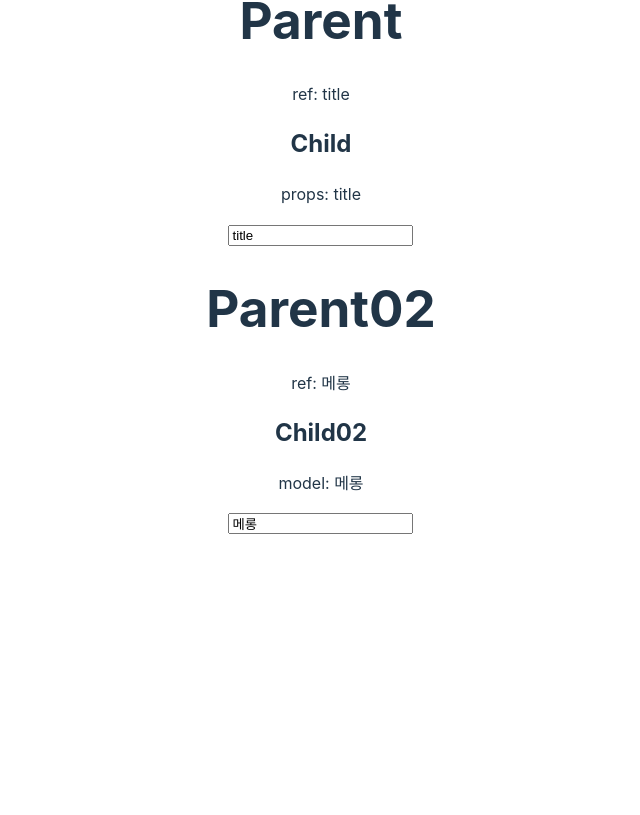
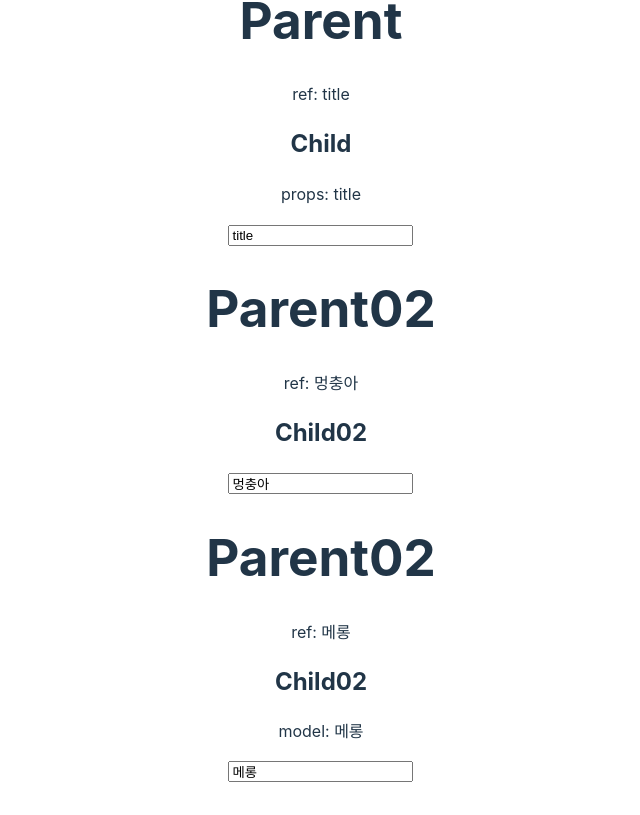
Before and after one commit to YooHyeok/vue3-vite-csslick-basic, a Vue app: page / in a window 1280 px wide. Shown: the part 1789-2604 px from the top of the page, without its empty margins (319-959 px from the left). Before the commit the page ends 2356 px from the top, so only its background shows below. Built offline with nearby package versions, Linux system fonts and the light colour scheme.

Commit message:
feat: `Appendix props Object` - Object props 프로퍼티 수정불가 예제

```diff
--- a/src/App.vue
+++ b/src/App.vue
@@ -8,6 +8,7 @@ import Chapter05 from './components/Chapter05.vue'
 import Chapter06 from './components/Chapter06.vue'
 import Chapter07 from './components/Chapter07.vue'
 import Parent01 from './appendix/Parent01.vue'
+import Parent02 from './appendix/Parent02.vue'
 import Parent03 from './appendix/Parent03.vue'
 </script>
 
@@ -21,6 +22,7 @@ import Parent03 from './appendix/Parent03.vue'
   <Chapter06/>
   <Chapter07/>
   <Parent01/>
+  <Parent02/>
   <Parent03/>
 </template>
 
--- /dev/null
+++ b/src/appendix/Child02.vue
@@ -0,0 +1,12 @@
+<script setup>
+import { defineProps } from 'vue';
+  const props = defineProps({
+    title: Object
+  });
+  console.log(props.title.title)
+  props.title.title="멍충아" /* 부모 ref 갱신 불가 */
+</script>
+<template>
+  <h2>Child02</h2>
+  <input type="text" v-model="props.title.title"> <!-- 부모 ref 갱신 가능 -->
+</template>
--- /dev/null
+++ b/src/appendix/Parent02.vue
@@ -0,0 +1,11 @@
+<script setup>
+import { ref } from 'vue';
+import Child02 from './Child02.vue';
+
+let title = ref({title: 'title'})
+</script>
+<template>
+  <h1>Parent02</h1>
+  <p>ref: {{ title.title }}</p>
+  <Child02 :title="title"/>
+</template>
```
